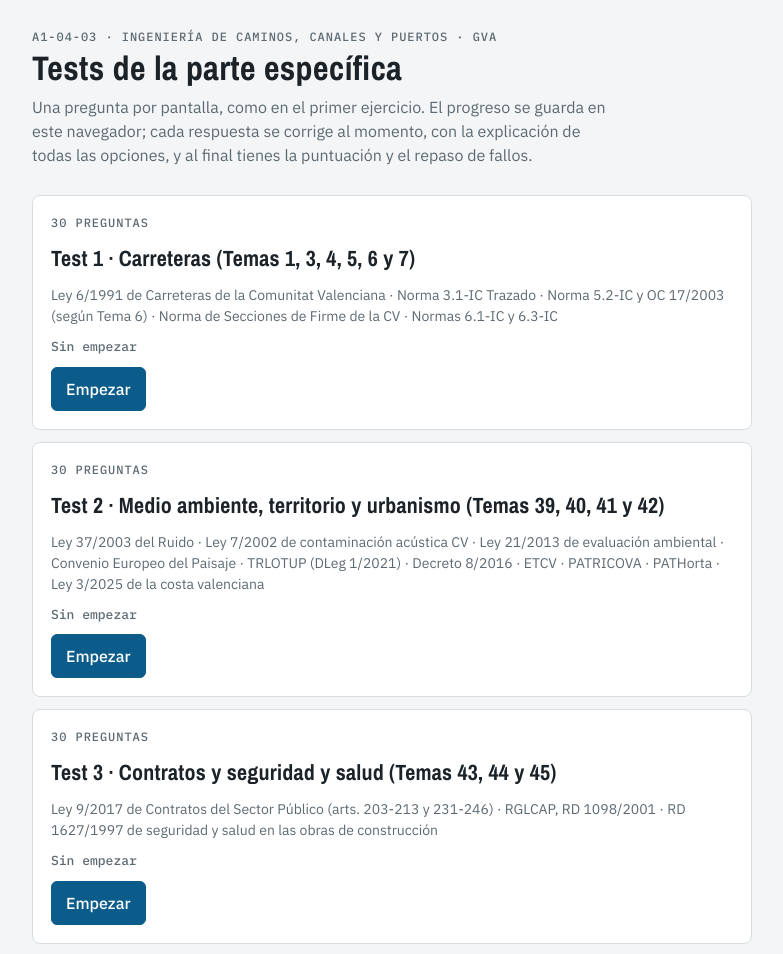
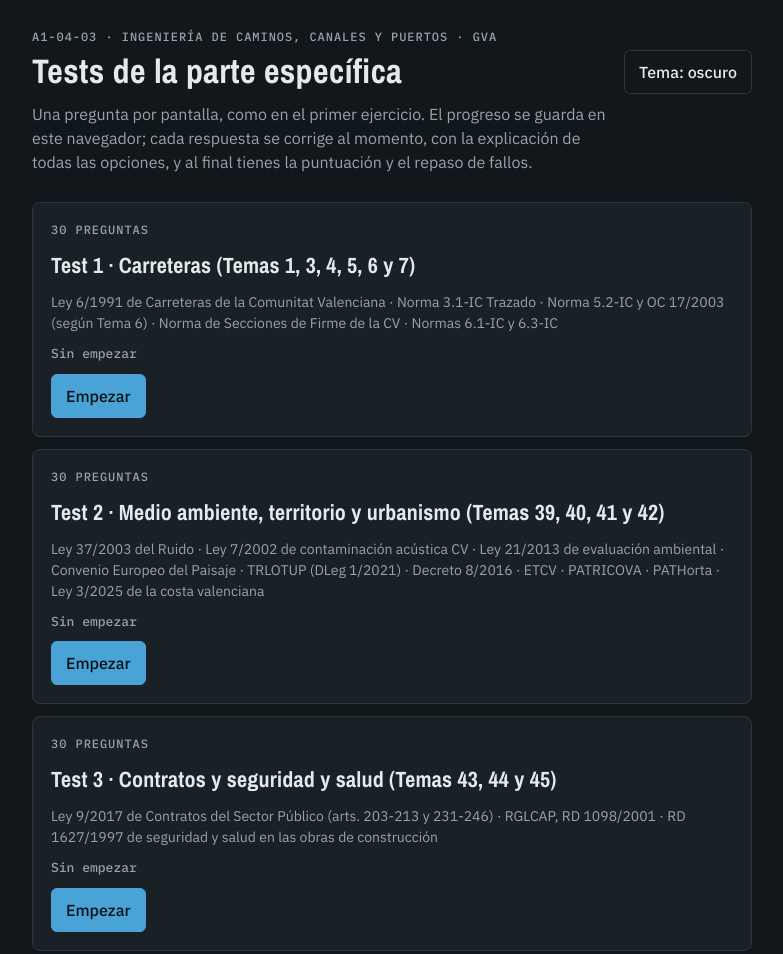
Before and after one commit to javiimp/tests-caminos, a plain HTML site: page index.html in a window 1280 px wide. Shown: the top 954 px of the page, without its empty margins (248-1031 px from the left). Drawn offline with nearby package versions, Linux system fonts and the light colour scheme.

Commit message:
Add files via upload

```diff
--- a/index.html
+++ b/index.html
@@ -1,4 +1,4 @@
-<!doctype html><html lang="es"><head><meta charset="utf-8"><meta name="viewport" content="width=device-width,initial-scale=1,viewport-fit=cover"><style>:root{color-scheme:light;box-sizing:border-box}body{margin:0;padding:0;font:14px -apple-system,BlinkMacSystemFont,sans-serif;background:#fff;color:#000}[hidden]{display:none!important}</style></head><body>
+<!doctype html><html lang="es"><head><meta charset="utf-8"><meta name="viewport" content="width=device-width,initial-scale=1,viewport-fit=cover"><style>:root{box-sizing:border-box}body{margin:0;padding:0;font:14px -apple-system,BlinkMacSystemFont,sans-serif}[hidden]{display:none!important}</style></head><body>
 <title>Tests Caminos GVA</title>
 <meta name="claude:viewport-fit-sides" content="cover">
 <link rel="preconnect" href="https://fonts.googleapis.com">
@@ -142,8 +142,8 @@ const Q=(t,n)=>t.preguntas.find(q=>q.n===n);
 
 function grade(t,s){let ok=0,bad=0,bl=0;s.subset.forEach(n=>{const a=s.answers[n];if(!a)bl++;else if(a===Q(t,n).c)ok++;else bad++});return{ok,bad,bl,tot:s.subset.length}}
 
-function renderMenu(){
-  app.innerHTML=`<header class="top"><span class="eyebrow">A1-04-03 · Ingeniería de Caminos, Canales y Puertos · GVA</span><h1>Tests de la parte específica</h1><p class="lead">Una pregunta por pantalla, como en el primer ejercicio. El progreso se guarda en este navegador; cada respuesta se corrige al momento, con la explicación de todas las opciones, y al final tienes la puntuación y el repaso de fallos.</p></header>
+function renderMenu(){setTimeout(applyTheme,0);
+  app.innerHTML=`<header class="top"><span class="eyebrow">A1-04-03 · Ingeniería de Caminos, Canales y Puertos · GVA</span><div class="row" style="justify-content:space-between"><h1>Tests de la parte específica</h1><button class="btn ghost" data-act="theme" id="themebtn"></button></div><p class="lead">Una pregunta por pantalla, como en el primer ejercicio. El progreso se guarda en este navegador; cada respuesta se corrige al momento, con la explicación de todas las opciones, y al final tienes la puntuación y el repaso de fallos.</p></header>
   <section class="tests">${TESTS.map(t=>{const s=load(t.id);let state="Sin empezar";let label="Empezar";
     if(s&&s.finished){const g=grade(t,s);state=`Corregido${s.subset.length<t.preguntas.length?" (repaso de fallos)":""}: <b>${g.ok}/${g.tot}</b> aciertos · ${g.bad} fallos · ${g.bl} en blanco`;label="Ver corrección"}
     else if(s){const n=Object.keys(s.answers).length;state=`En curso: <b>${n}/${s.subset.length}</b> respondidas · ${s.skipped.length} saltadas`;label="Continuar"}
@@ -197,6 +197,7 @@ app.addEventListener("click",e=>{
   if(d.go!==undefined){st.cur=+d.go;st.confirm=false;persist();return render()}
   if(d.pick){const n=st.subset[st.cur];if(st.answers[n])return;st.answers[n]=d.pick;st.skipped=st.skipped.filter(x=>x!==n);persist();return render()}
   if(d.filter){st.filter=d.filter;persist();return render()}
+  if(d.act==="theme"){cycleTheme();return}
   if(d.act==="export"){exportProgress();return}
   if(d.act==="import"){importProgress();return}
   const n=st&&st.subset[st.cur];
@@ -231,6 +232,12 @@ function importProgress(){const inp=document.createElement("input");inp.type="fi
     Object.keys(p).forEach(id=>{const cur=load(id);if(!cur||(p[id].updatedAt||0)>=(cur.updatedAt||0)){CACHE[id]=p[id];lsSet(id,p[id]);n++}});
     render();msg(n+" test(s) recuperados.")}catch(e){msg("El archivo no es una copia válida.")}};inp.click()}
 function msg(t){const el=document.getElementById("iomsg");if(el)el.textContent=t}
+
+const THEMES=["auto","dark","light"],TNAME={auto:"Tema: automático",dark:"Tema: oscuro",light:"Tema: claro"};
+function getTheme(){try{return localStorage.getItem("tcgva_theme")||"dark"}catch(e){return "dark"}}
+function applyTheme(){const t=getTheme();if(t==="auto")document.documentElement.removeAttribute("data-theme");else document.documentElement.setAttribute("data-theme",t);const b=document.getElementById("themebtn");if(b)b.textContent=TNAME[t]}
+function cycleTheme(){const t=THEMES[(THEMES.indexOf(getTheme())+1)%3];try{localStorage.setItem("tcgva_theme",t)}catch(e){}applyTheme()}
+applyTheme();
 let LOADERR="";
 async function loadTests(){
   let files=[];
```
Also changed, not shown: validar.html (+3 -1 lines).
